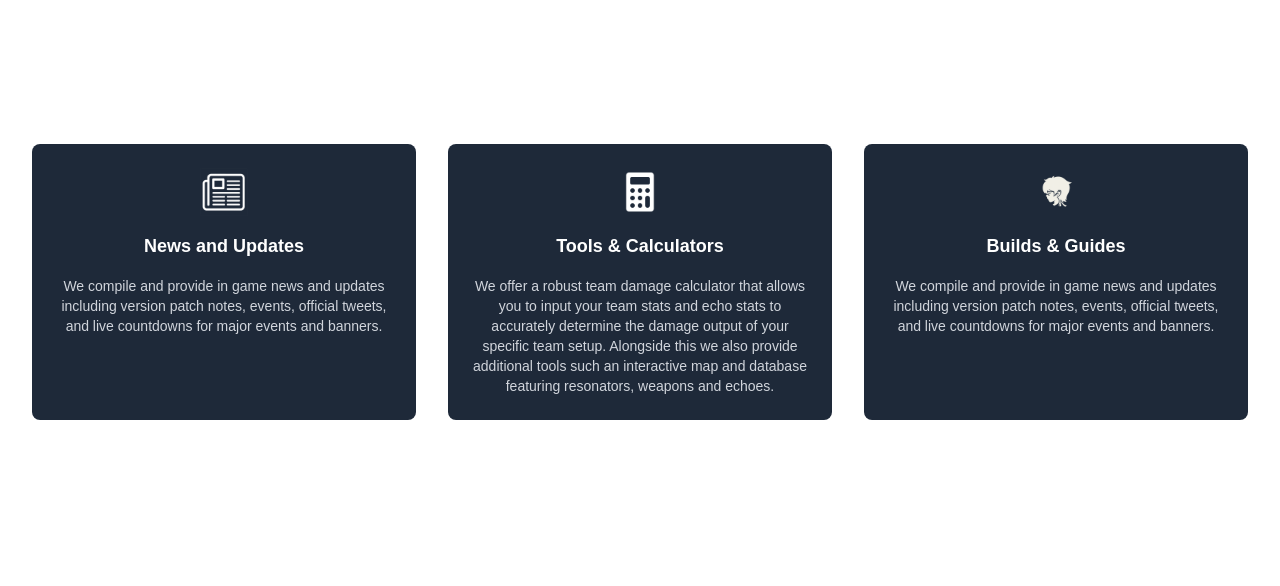
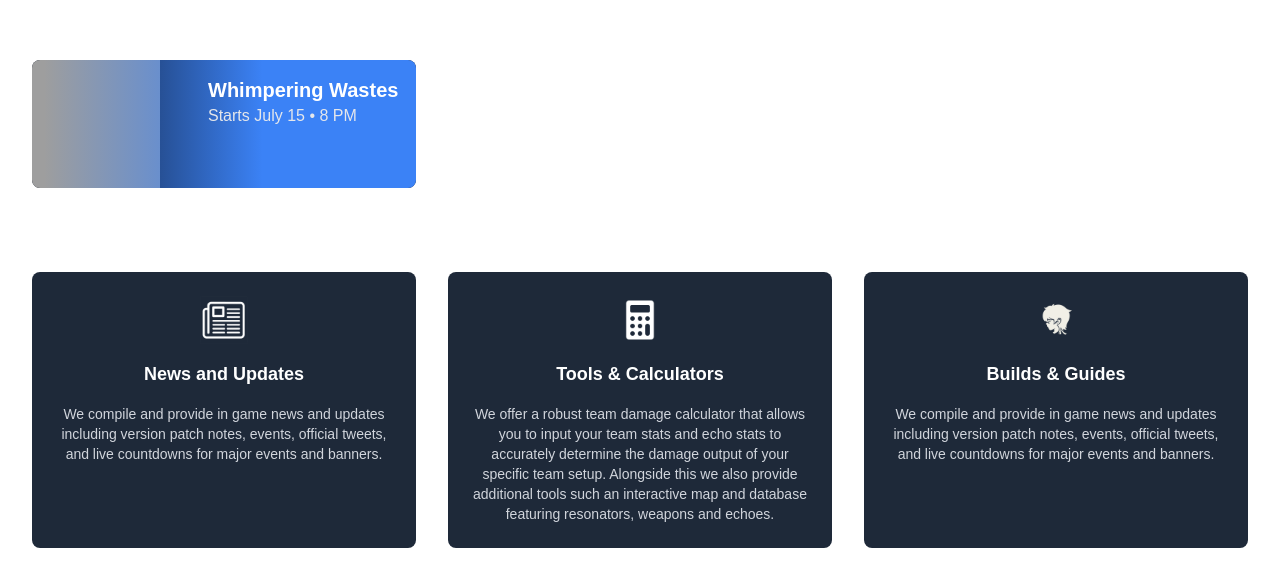
Before and after one commit to Khoi-Duong3/WutheringHub, a Next.js app in the folder frontend/wutheringhub/: page / in a window 1280 px wide. Shown: the part 1678-2264 px from the top of the page. Before the commit the page ends 2162 px from the top, so only its background shows below. Built offline with nearby package versions, Linux system fonts and the light colour scheme; grey boxes are pictures that could not be loaded.

Commit message:
event card added, just need to figure out the low quality image

```diff
--- /dev/null
+++ b/frontend/wutheringhub/app/components/EventCard.tsx
@@ -0,0 +1,42 @@
+"use-client"
+
+import Image from "next/image"
+import { ReactNode } from "react"
+
+type GradientStops = {
+    transparentStop: string;
+    opaqueStop: string;
+}
+
+type EventProps = {
+    imageURL: string;
+    gradientStops: GradientStops;
+    children: ReactNode;
+}
+
+
+export default function EventCard({ imageURL, gradientStops, children}: EventProps){
+    const { transparentStop, opaqueStop } = gradientStops
+
+    return (
+        <div className="relative flex h-32 rounded-lg overflow-hidden bg-gray-900">
+            <div className="absolute inset-y-0 z-0 left-0 w-32">
+                <Image src={imageURL} alt="event banner" fill quality={100} placeholder="empty" style={{objectFit: "cover"}}/>
+            </div>
+            <div
+                className="absolute inset-0 z-10 pointer-events-none"
+                style={{
+                    backgroundImage: `linear-gradient(
+                        to right,
+                        ${transparentStop} 12px,
+                        ${opaqueStop} 60%
+                    )`,
+                }}
+            />
+
+            <div className="relative z-20 ml-40 p-4 text-white">
+                {children}
+            </div>
+        </div>
+    )
+};
--- a/frontend/wutheringhub/app/page.tsx
+++ b/frontend/wutheringhub/app/page.tsx
@@ -3,6 +3,7 @@ import Tile from './components/Tile'
 import HomePageButton from './components/HomePageButton'
 import PatchNotes from './components/PatchNotes'
 import WuwaTwitterTimeline from './components/WuwaTweets'
+import EventCard from './components/EventCard'
 
 const tileData = [
   {
@@ -26,6 +27,11 @@ const tileData = [
 ]
 
 export default function Home() {
+  const blueStops = {
+    transparentStop: 'rgba(59,130,246,0)',
+    opaqueStop: 'rgba(59,130,246,1)',
+  }
+
   return (
     <main className="px-8 py-16 max-w-7xl mx-auto">
       <section>
@@ -58,6 +64,16 @@ export default function Home() {
         <h2 className='text-3xl font-bold text-center text-white mb-12'>
           Current & Upcoming Events
         </h2>
+
+        <div className="grid grid-cols-1 sm:grid-cols-2 lg:grid-cols-3 gap-8">
+          <EventCard imageURL='/whiwa.png' gradientStops={blueStops}>
+            <h3 className="text-xl font-semibold text-white">
+              Whimpering Wastes
+            </h3>
+            <p className="text-gray-200">Starts July 15 • 8 PM</p>
+          </EventCard>
+        </div>
+
       <section>
         <h2 className="text-3xl font-bold text-center text-white mb-12">
           What WutheringHub offers
```
Also changed, not shown: 1 other file (tests, documents, lock files or other folders).
